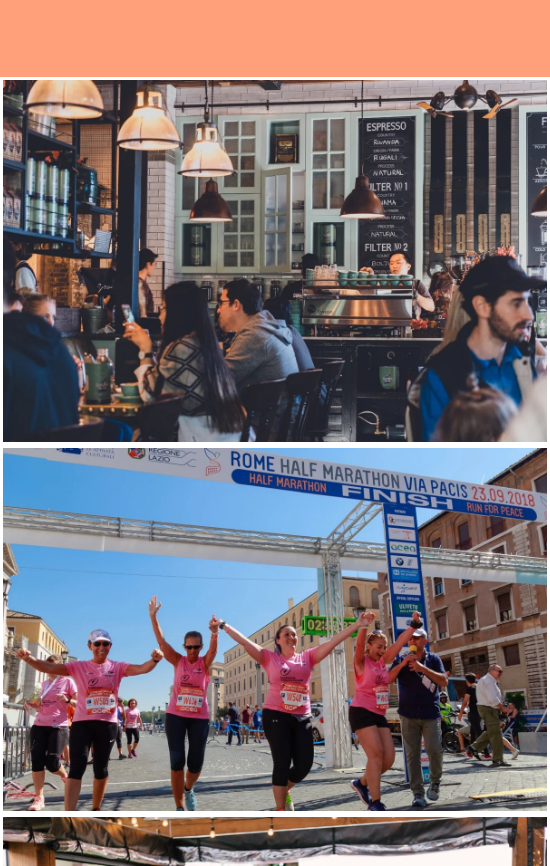
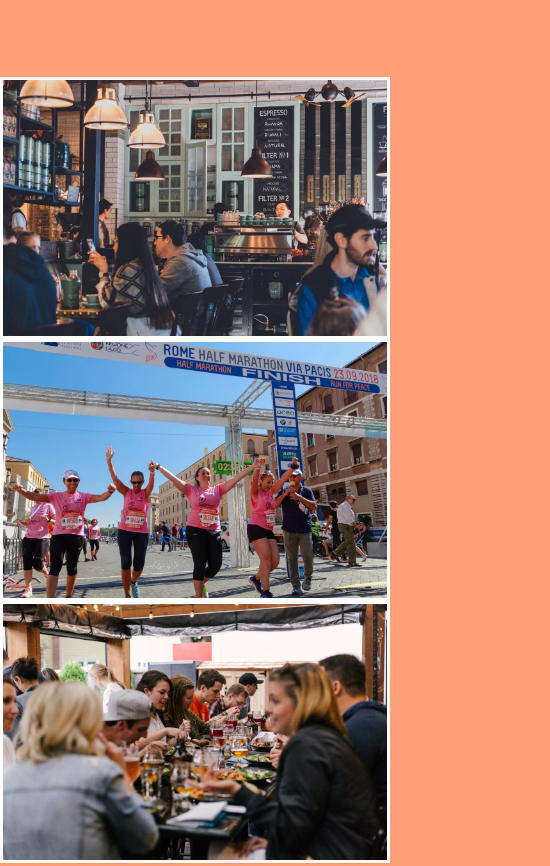
Before and after one commit to Lamphrangmi-Lamin/South-Village-Run-Club, a plain HTML site: page index.html in a window 390 px wide. Shown: the part 2123-2989 px from the top of the page, 550 px wide, since content can reach past the window. Drawn offline with Linux system fonts and the light colour scheme.

Commit message:
Update style.css
updated the max-width property of the '.photo img' selector to 100%  inside the media query for mobile devices.

```diff
--- a/style.css
+++ b/style.css
@@ -201,6 +201,8 @@ body {
     .photos {
         flex-direction: column;
     }
+    .photos img {
+        max-width: 100%;
 }
 
 /* Meetup */
```
